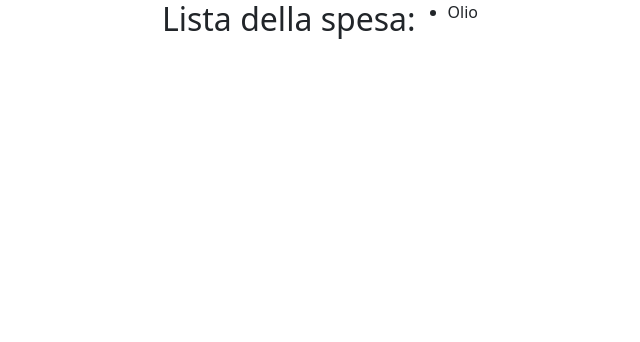
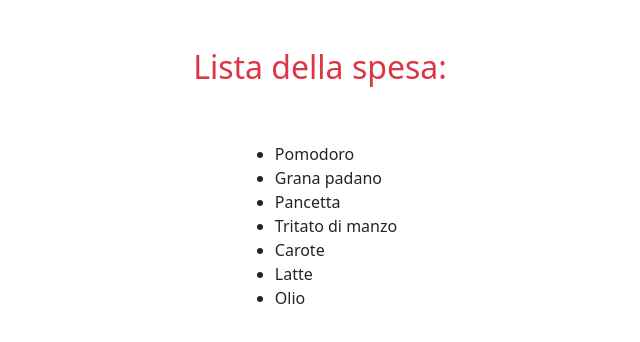
Before and after one commit to pietrostraneo/js-lista-spesa, a plain HTML site: page index.html in a window 1280 px wide. Shown: the whole page, without its empty margins (130-770 px from the left). Drawn offline with nearby package versions, Linux system fonts and the light colour scheme.

Commit message:
Remake of the script with new method

```diff
--- a/index.html
+++ b/index.html
@@ -8,10 +8,12 @@
 </head>
 <body>
     <div class="container">
-        <div class="row">
-            <div class="col-12 col-md-8 d-flex justify-content-center">
-                <h2>Lista della spesa:</h2>
-                <ul></ul>
+        <div class="row mt-5">
+            <div class="col-12 col-md-8 d-flex flex-column align-items-center">
+                <h2 class="text-danger">Lista della spesa:</h2>
+                <div class="mt-5">
+                    <ul></ul>
+                </div>
             </div>
         </div>
     </div>
--- a/js/script.js
+++ b/js/script.js
@@ -1,10 +1,26 @@
-let list = ["Pomodoro", "Grana padano", "Pancetta", "Tritato di manzo", "Carote", "Latte", "Olio"]
+let list = ["Pomodoro", "Grana padano", "Pancetta", "Tritato di manzo", "Carote", "Latte", "Olio"];
 let shown_list = document.querySelector("ul");
 
+console.log(list);
 let i = 0;
 
+
+// METODO 1
+
+// while(i < list.length){
+//     shown_list.innerHTML += `<li>${list[i]}</li>`
+//     console.log(list[i])
+//     i++
+// }
+
+
+
+// METODO 2
+
 while(i < list.length){
-    shown_list.innerHTML = `<li>${list[i]}</li>`
-    console.log(list[i])
-    i++
+    const li = document.createElement("li");
+    li.innerText = list[i];
+    shown_list.appendChild(li);
+    console.log(list[i]);
+    i++;
 }
```
